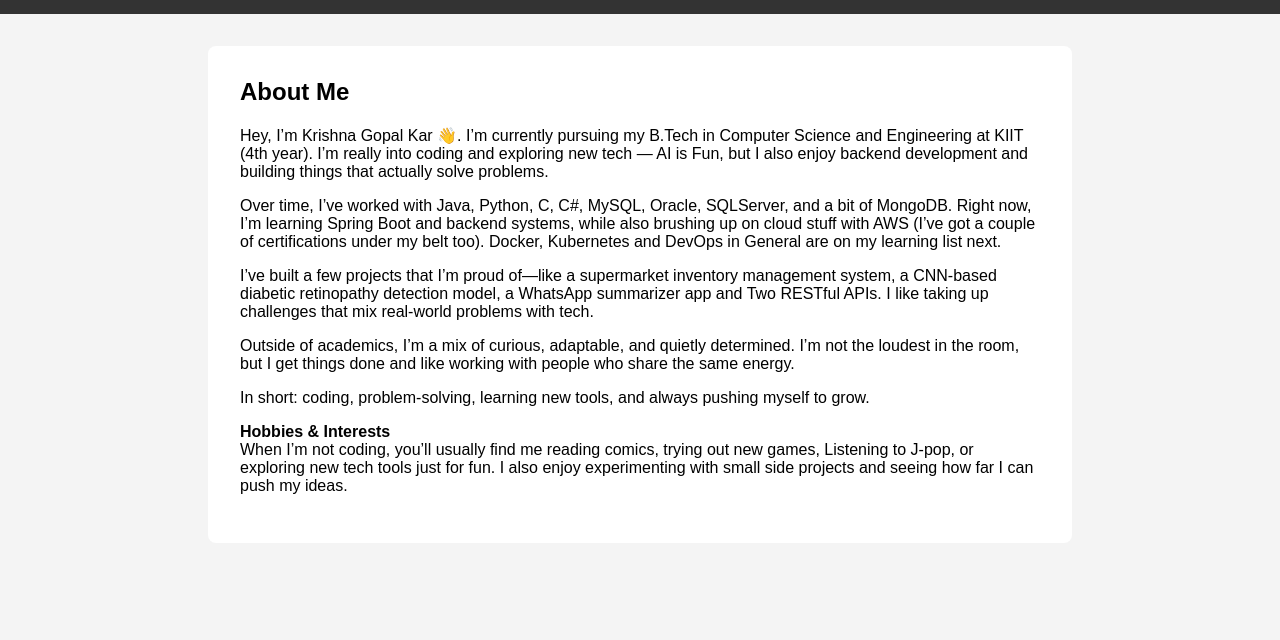
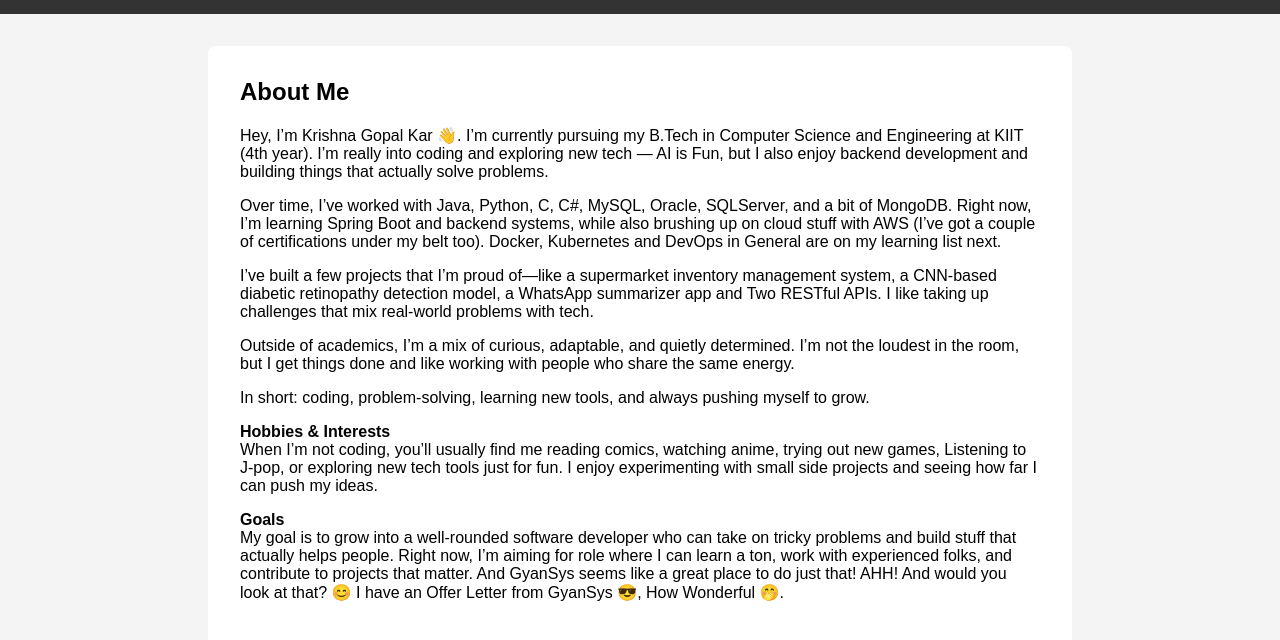
Before and after one commit to KrishNatrium/my-website, a plain HTML site: page about.html in a window 1280 px wide. Shown: the part 94-734 px from the top of the page. Drawn offline with Linux system fonts and the light colour scheme.

Commit message:
some basic features

```diff
--- a/about.html
+++ b/about.html
@@ -63,22 +63,28 @@
     <main>
         <h2>About Me</h2>
         <p>
-            Hey, I’m Krishna Gopal Kar 👋. I’m currently pursuing my B.Tech in Computer Science and Engineering at KIIT (4th year). I’m really
+            Hey, I’m Krishna Gopal Kar 👋. I’m currently pursuing my B.Tech in Computer Science and Engineering at KIIT
+            (4th year). I’m really
             into coding and exploring new tech — AI is Fun, but I also enjoy backend development and building things
             that actually solve problems.
         </p>
         <p>
-            Over time, I’ve worked with Java, Python, C, C#, MySQL, Oracle, SQLServer, and a bit of MongoDB. Right now, I’m learning
-            Spring Boot and backend systems, while also brushing up on cloud stuff with AWS (I’ve got a couple of certifications
+            Over time, I’ve worked with Java, Python, C, C#, MySQL, Oracle, SQLServer, and a bit of MongoDB. Right now,
+            I’m learning
+            Spring Boot and backend systems, while also brushing up on cloud stuff with AWS (I’ve got a couple of
+            certifications
             under my belt too). Docker, Kubernetes and DevOps in General are on my learning list next.
         </p>
         <p>
-            I’ve built a few projects that I’m proud of—like a supermarket inventory management system, a CNN-based diabetic
-            retinopathy detection model, a WhatsApp summarizer app and Two RESTful APIs. I like taking up challenges that mix real-world problems
+            I’ve built a few projects that I’m proud of—like a supermarket inventory management system, a CNN-based
+            diabetic
+            retinopathy detection model, a WhatsApp summarizer app and Two RESTful APIs. I like taking up challenges
+            that mix real-world problems
             with tech.
         </p>
         <p>
-            Outside of academics, I’m a mix of curious, adaptable, and quietly determined. I’m not the loudest in the room, but I
+            Outside of academics, I’m a mix of curious, adaptable, and quietly determined. I’m not the loudest in the
+            room, but I
             get things done and like working with people who share the same energy.
         </p>
         <p>
@@ -86,9 +92,18 @@
         </p>
         <p>
             <b>Hobbies & Interests</b><br>
-            When I’m not coding, you’ll usually find me reading comics, trying out new games, Listening to J-pop,
-            or exploring new tech tools just for fun. I also enjoy experimenting with small side projects
+            When I’m not coding, you’ll usually find me reading comics, watching anime, trying out new games, Listening
+            to J-pop,
+            or exploring new tech tools just for fun. I enjoy experimenting with small side projects
             and seeing how far I can push my ideas.
+        </p>
+        <p>
+            <b>Goals</b><br>
+            My goal is to grow into a well-rounded software developer who can take on tricky problems and build stuff
+            that actually helps people. Right now, I’m aiming for role where I can learn a ton,
+            work with experienced folks, and contribute to projects that matter.
+            And GyanSys seems like a great place to do just that! AHH! And would you look at that? 😊
+            I have an Offer Letter from GyanSys 😎, How Wonderful 🤭.
         </p>
     </main>
 </body>
```
